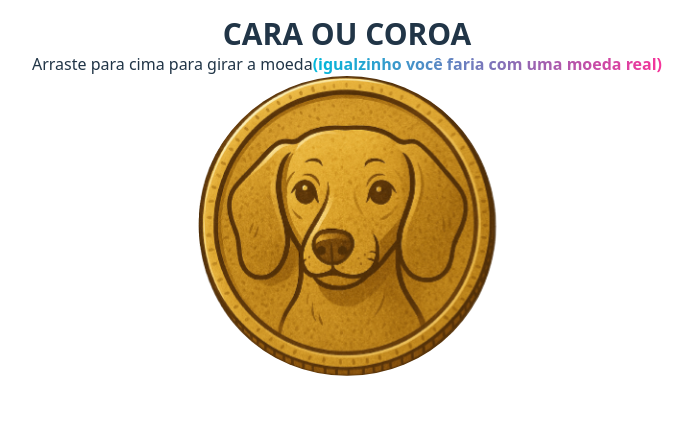
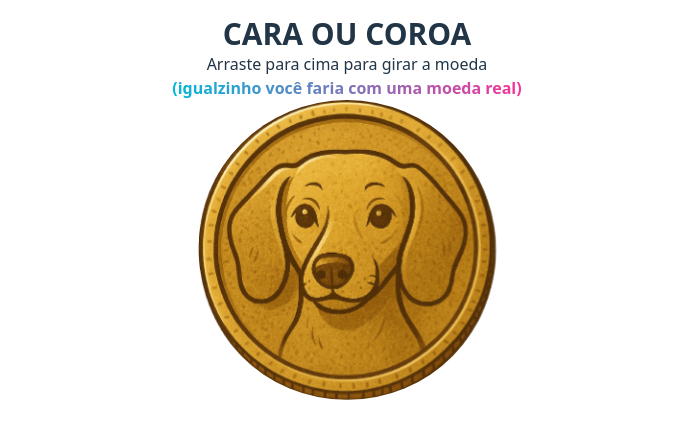
Before and after one commit to pedrorbezerra/coin-flip, a React (Vite) app: page / in a window 1280 px wide. Shown: the top 438 px of the page, without its empty margins (293-986 px from the left). Built offline with nearby package versions, Linux system fonts and the light colour scheme.

Commit message:
fix some font styles

```diff
--- a/src/App.css
+++ b/src/App.css
@@ -1,15 +1,9 @@
-/* #root {
-  max-width: 1280px;
-  margin: 0 auto;
-  padding: 2rem;
-  text-align: center;
-} */
-
 .wrapper {
   display: flex;
   align-items: center;
   height: 100vh;
   width: 100vw;
+  overflow: hidden;
 }
 
 .coin-circle {
--- a/src/App.tsx
+++ b/src/App.tsx
@@ -53,9 +53,12 @@ function App() {
         onTouchEnd={handleEnd}
       >
         <div className='flex justify-center flex-col items-center'>
-          <h1 className='text-3xl font-extrabold mt-4 uppercase'>Cara ou Coroa</h1>
-          <div className='px-4'>
+          <h1 className='text-3xl font-extrabold mt-4 uppercase'>
+            Cara ou Coroa
+          </h1>
+          <div className='px-4 text-center font-medium'>
             Arraste para cima para girar a moeda
+            <br />
             <span className='text-transparent font-bold bg-clip-text bg-gradient-to-r from-cyan-500 to bg-pink-500'>
               (igualzinho você faria com uma moeda real)
             </span>
```
